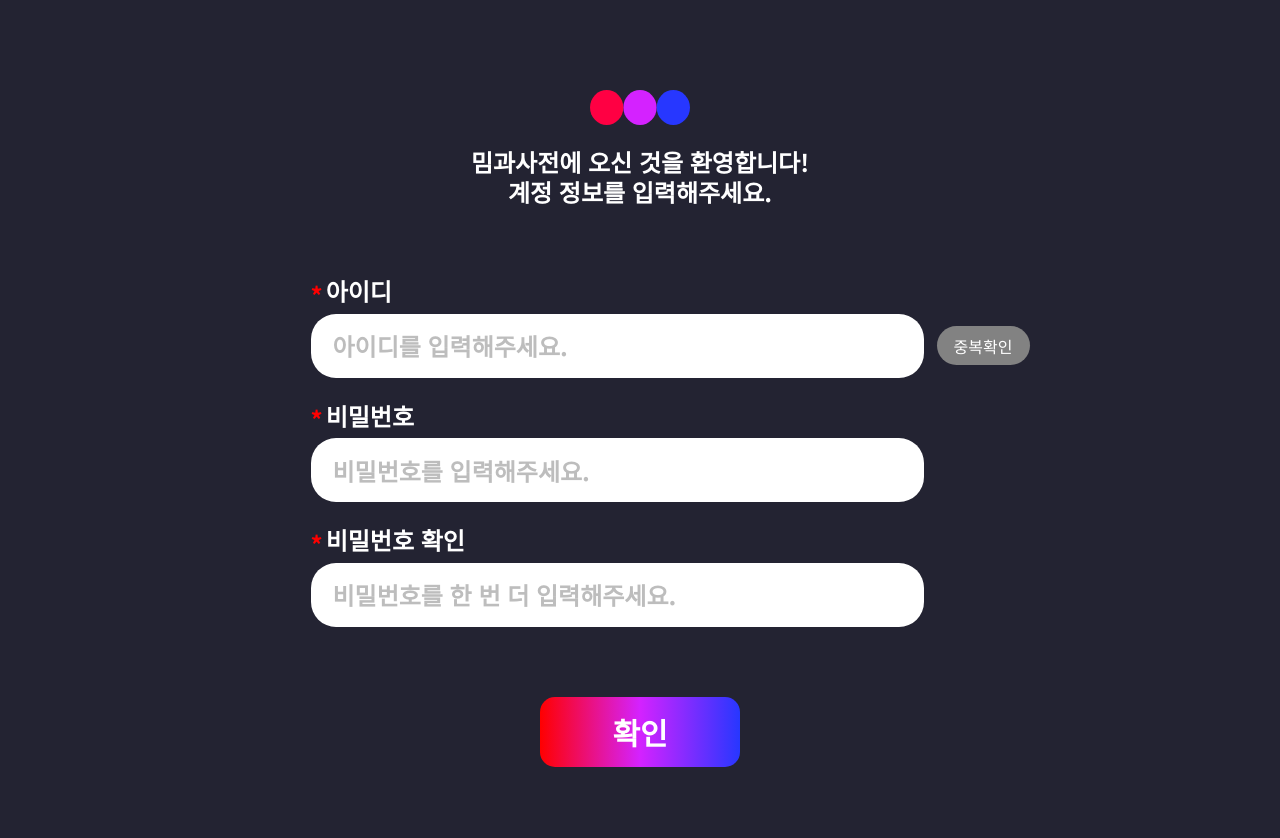
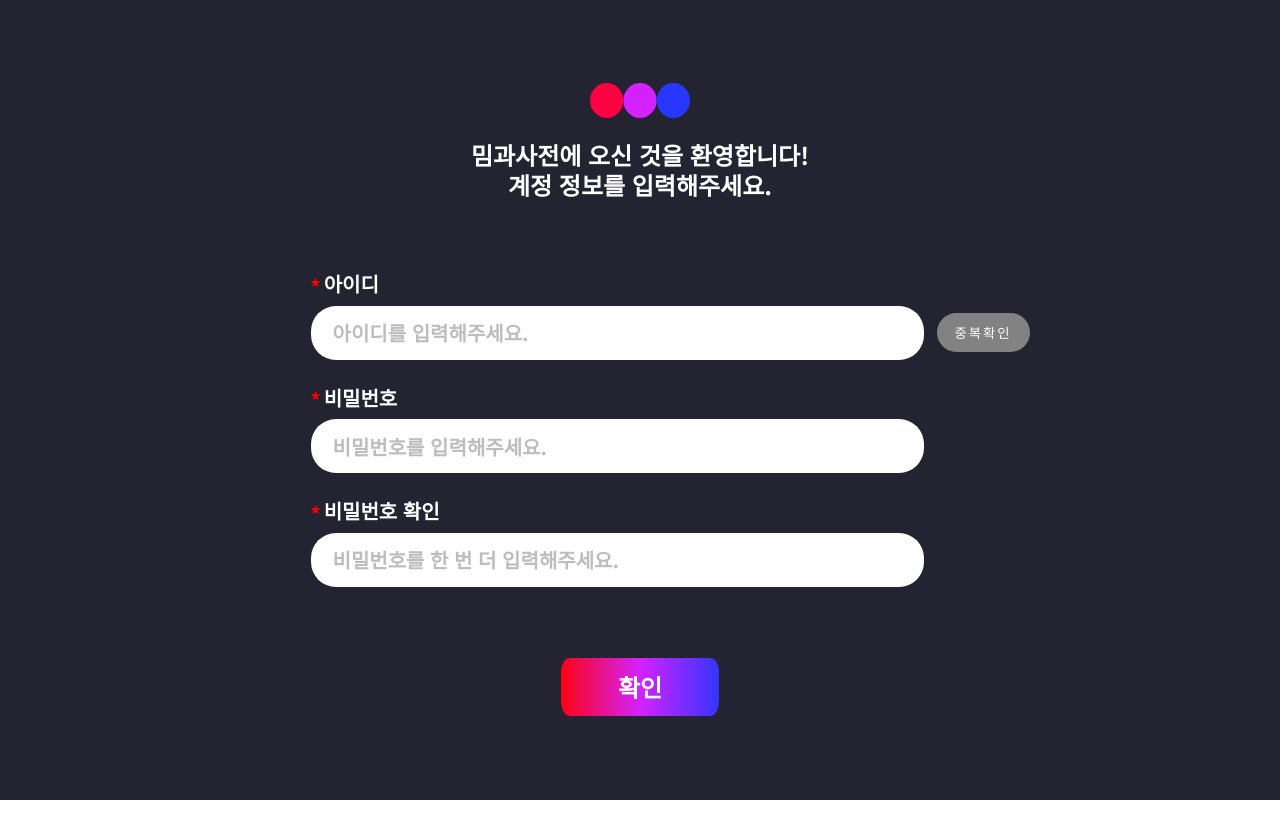
Before and after one commit to MEME-DICTIONARY/MEME-DICTIONARY, a React (Create React App) app: page /signup in a window 1280 px wide. Shown: the top 838 px of the page. After the commit the page ends 800 px from the top, so only its background shows below. Built offline with nearby package versions, Linux system fonts and the light colour scheme.

Commit message:
feat: 로그인, 회원가입 input 유효성 검사 js 추가 및 css 수정

```diff
--- a/public/index.html
+++ b/public/index.html
@@ -3,9 +3,12 @@
   <head>
     <meta charset="utf-8" />
     <link rel="icon" href="%PUBLIC_URL%/favicon.ico" />
-    <link rel="preconnect" href="https://fonts.googleapis.com">
-    <link rel="preconnect" href="https://fonts.gstatic.com" crossorigin>
-    <link href="https://fonts.googleapis.com/css2?family=Noto+Sans+KR:wght@400;500;700;900&display=swap" rel="stylesheet">
+    <link rel="preconnect" href="https://fonts.googleapis.com" />
+    <link rel="preconnect" href="https://fonts.gstatic.com" crossorigin />
+    <link
+      href="https://fonts.googleapis.com/css2?family=Noto+Sans+KR:wght@400;500;700;900&display=swap"
+      rel="stylesheet"
+    />
     <meta name="viewport" content="width=device-width, initial-scale=1" />
     <meta name="theme-color" content="#000000" />
     <meta
--- a/src/assets/style/SearchResultPage.module.css
+++ b/src/assets/style/SearchResultPage.module.css
@@ -4,28 +4,31 @@
   flex-direction: column;
   background-color: #232332;
   color: #fff;
-  min-height:100vh;
+  min-width: 100vw;
+  min-height: 100vh;
 }
 .searchResult__wrapper > .searchResult__nav {
   display: flex;
   margin: 151px 0 57px 51px;
+  color: #696868;
 }
 
-.searchResult__wrapper > .searchResult__nav > a {
-  color: #696868;
+.searchResult__nav > .nav__list {
   font-size: 24px;
   font-weight: 700;
+  list-style: none;
+  cursor: pointer;
 }
 
-.searchResult__wrapper > .searchResult__nav > a:first-child {
+.on {
   color: #fff;
 }
 
-.searchResult__wrapper > .searchResult__nav > a:first-child::after {
+.searchResult__nav > .nav__list:first-child::after {
   display: inline-block;
   content: "";
   width: 2px;
-  height:20px;
+  height: 20px;
   background-color: #696868;
   vertical-align: middle;
   margin: 0 7px;
@@ -34,10 +37,10 @@
 .searchResult__wrapper > .result__container {
   display: flex;
   flex-direction: column;
-  width: 90%;
-  margin: 0 auto;
+  margin-left: 51px;
 }
 .result__container > .result__lists > .result__list {
+  width: 95%;
   margin-bottom: 24px;
   padding-bottom: 11px;
   border-bottom: 1px solid #696868;
--- a/src/assets/style/SignupPage.module.css
+++ b/src/assets/style/SignupPage.module.css
@@ -1,3 +1,7 @@
+* {
+    font-family: "Noto Sans KR",
+        sans-serif;
+}
 .signupPage__wrapper {
      font-family: "Noto Sans KR", sans-serif;
   display: flex;
@@ -5,7 +9,10 @@
   justify-content: center;
   align-items: center;
   background-color: #232332;
-    padding: 90px 0;
+  min-width: fit-content;
+  min-height: 100vh;
+  margin:0 auto;
+  padding:0 60px;
 }
 
 .signupPage__wrapper > .account__wrapper {
@@ -26,7 +33,7 @@
 .account__wrapper > .data__input>strong {
     color: #fff;
     font-weight: 700;
-    font-size: 24px;
+    font-size: 20px;
     line-height: 28px;
     padding-bottom: 5px;
 }
@@ -47,9 +54,9 @@
     border: none;
     border-radius: 25px;
     width: 609px;
-    height: 62px;
+    height: 52px;
     text-indent: 20px;
-    font-size: 24px;
+    font-size: 20px;
 }
 
 .account__wrapper >.data__input input:focus {
@@ -58,7 +65,7 @@
 
 .account__wrapper >.data__input input::placeholder {
     font-weight: 700;
-    font-size: 24px;
+    font-size: 20px;
     line-height: 28px;
     color: #BDBDBD;
 }
@@ -70,4 +77,8 @@
     border: none;
     border-radius: 20px;
     background-color: #828282;
+    font-weight: 500;
+    cursor: pointer;
+    text-align: center;
+    letter-spacing: 2px;
 }
--- a/src/assets/style/reset.css
+++ b/src/assets/style/reset.css
@@ -1,9 +1,46 @@
-/* http://meyerweb.com/eric/tools/css/reset/
-   v2.0 | 20110126
-   License: none (public domain)
-*/
-
-html,
+html, body, div, span, applet, object, iframe,
+h1, h2, h3, h4, h5, h6, p, blockquote, pre,
+a, abbr, acronym, address, big, cite, code,
+del, dfn, em, img, ins, kbd, q, s, samp,
+small, strike, strong, sub, sup, tt, var,
+b, u, i, center,
+dl, dt, dd, ol, ul, li,
+fieldset, form, label, legend,
+table, caption, tbody, tfoot, thead, tr, th, td,
+article, aside, canvas, details, embed,
+figure, figcaption, footer, header, hgroup,
+menu, nav, output, ruby, section, summary,
+time, mark, audio, video {
+	margin: 0;
+	padding: 0;
+	border: 0;
+	font-size: 100%;
+	font: inherit;
+	vertical-align: baseline;
+}
+/* HTML5 display-role reset for older browsers */
+article, aside, details, figcaption, figure,
+footer, header, hgroup, menu, nav, section {
+	display: block;
+}
+body {
+	line-height: 1;
+}
+ol, ul {
+	list-style: none;
+}
+blockquote, q {
+	quotes: none;
+}
+blockquote:before, blockquote:after,
+q:before, q:after {
+	content: '';
+	content: none;
+}
+table {
+	border-collapse: collapse;
+	border-spacing: 0;
+}html,
 body,
 div,
 span,
@@ -91,6 +128,7 @@ video {
     font: inherit;
     vertical-align: baseline;
 }
+
 /* HTML5 display-role reset for older browsers */
 article,
 aside,
@@ -105,38 +143,30 @@ nav,
 section {
     display: block;
 }
+
 body {
     line-height: 1;
 }
+
 ol,
 ul {
     list-style: none;
 }
+
 blockquote,
 q {
     quotes: none;
 }
+
 blockquote:before,
 blockquote:after,
 q:before,
 q:after {
-  content: "";
+    content: '';
     content: none;
 }
+
 table {
     border-collapse: collapse;
     border-spacing: 0;
 }
-a {
-  text-decoration: none;
-  color: black;
-}
-button {
-  background: none;
-  color: inherit;
-  border: none;
-  padding: 0;
-  font: inherit;
-  cursor: pointer;
-  outline: inherit;
-}
--- a/src/component/BaseButton.js
+++ b/src/component/BaseButton.js
@@ -3,6 +3,7 @@ import styled from "styled-components";
 
 const StyledButton = styled.button`
   border-radius: 15px;
+  background-color:transparent;
   background-image: linear-gradient(
     to right,
     #ff0000 0%,
@@ -10,18 +11,18 @@ const StyledButton = styled.button`
     #2737ff 100%
   );
   border: none;
-  background-origin: content-box;
   background-clip: content-box;
   color: #fff;
-  width: 200px;
-  height: 70px;
-  font-size:30px;
+  width: 170px;
+  height: 60px;
+  font-size:24px;
   font-weight:700;
   text-align: center;
+  cursor:pointer;
 `;
 
 function BaseButton(props) {
-    return <StyledButton>{props.text}</StyledButton>;
+  return <StyledButton onClick={props.onClick}>{props.text}</StyledButton>;
 }
 
 export default BaseButton;
--- a/src/pages/LandingPage.jsx
+++ b/src/pages/LandingPage.jsx
@@ -2,6 +2,7 @@ import React, { useRef } from 'react'
 import { useNavigate } from 'react-router-dom';
 import styles from "../assets/style/LandingPage.module.css"
 import logo_image from '../assets/img/logo.png';
+
 
 
 export default function LandingPage() {
--- a/src/pages/LoginPage.jsx
+++ b/src/pages/LoginPage.jsx
@@ -1,32 +1,75 @@
-import React from 'react'
+import { React, useState } from "react";
 import styles from "../assets/style/LoginPage.module.css";
-import AccountSection from '../component/AccountSection.js';
-import BaseButton from '../component/BaseButton';
+import AccountSection from "../component/AccountSection.js";
+import BaseButton from "../component/BaseButton";
 
 function LoginPage() {
+  const [id, setId] = useState("");
+  const [password, setPassword] = useState("");
+const [isCheck, setIsCheck] = useState(false);
+
+  const handleId = (e) => {
+      setId(e.target.value);
+      setIsCheck(false);
+  };
+
+  const handlePassword = (e) => {
+    setPassword(e.target.value);
+  };
+
+  const handleLoginButton = () => {
+    if (id === "" || password === "") {
+      alert("빈칸을 모두 채워주세요.");
+    } else {
+        if (!isCheck) {
+            alert('아이디 중복체크를 먼저 해주세요.');
+        }
+    }
+  };
+
   return (
     <div className={styles.loginPage__wrapper}>
       <AccountSection />
       <div className={styles.account__wrapper}>
         <div className={styles.data__input}>
-                    <strong><span>*</span>아이디</strong>
+          <strong>
+            <span>*</span>아이디
+          </strong>
           <div className={styles.data__id}>
-                        <input type="text" placeholder="아이디를 입력해주세요." />
-                        <button>중복확인</button>
+            <input
+              type="text"
+              minLength={5}
+              maxLength={10}
+              placeholder="아이디를 입력해주세요."
+              value={id}
+              onChange={handleId}
+            />
+            <button onClick={() => { setIsCheck(true); alert('중복체크 완료'); }}>중복확인</button>
           </div>
         </div>
 
         <div className={styles.data__input}>
-                    <strong><span>*</span>비밀번호</strong>
+          <strong>
+            <span>*</span>비밀번호
+          </strong>
           <div className={styles.data__password}>
-                        <input type="text" placeholder="비밀번호를 입력해주세요." />
+            <input
+              type="password"
+              minLength={5}
+              maxLength={10}
+              placeholder="비밀번호를 입력해주세요."
+              value={password}
+              onChange={handlePassword}
+            />
           </div>
         </div>
       </div>
-            <a className={styles.signup__link} href="/signup">회원가입 하러가기</a>
-            <BaseButton text="로그인"></BaseButton>
+      <a className={styles.signup__link} href="/signup">
+        회원가입 하러가기
+      </a>
+      <BaseButton text="로그인" onClick={handleLoginButton}></BaseButton>
     </div>
-    )
+  );
 }
 
 export default LoginPage;
--- a/src/pages/SignupPage.jsx
+++ b/src/pages/SignupPage.jsx
@@ -1,9 +1,38 @@
-import React from 'react'
+import {React,useState} from 'react'
 import styles from "../assets/style/SignupPage.module.css";
 import AccountSection from '../component/AccountSection.js';
 import BaseButton from '../component/BaseButton';
 
 function SignupPage() {
+    const [id, setId] = useState("");
+    const [password, setPassword] = useState("");
+    const [verifyPassword, setVerifyPassword] = useState("");
+    const [isCheck, setIsCheck] = useState(false);
+
+  const handleId = (e) => {
+      setId(e.target.value);
+      setIsCheck(false);
+  };
+
+  const handlePassword = (e) => {
+    setPassword(e.target.value);
+  };
+
+  const handleSignupButton = () => {
+    if (id === "" || password === "") {
+      alert("빈칸을 모두 채워주세요.");
+    } else {
+        if (!isCheck) {
+            alert('아이디 중복체크를 먼저 해주세요.');
+        } else {
+            if (id.length < 5 || password.length < 5 || verifyPassword.length < 5) {
+                alert('아이디와 비밀번호는 5글자 이상이어야 합니다.');
+            } else if (password !== verifyPassword) {
+                alert('확인 비밀번호가 일치하지 않습니다.');
+            }
+        }
+    }
+  };
     return (
         <div className={styles.signupPage__wrapper}>
             <AccountSection />
@@ -11,26 +40,26 @@ function SignupPage() {
                 <div className={styles.data__input}>
                     <strong><span>*</span>아이디</strong>
                     <div className={styles.data__id}>
-                        <input type="text" placeholder="아이디를 입력해주세요." />
-                        <button>중복확인</button>
+                        <input type="text" placeholder="아이디를 입력해주세요." value={id} onChange={handleId}/>
+                        <button onClick={() => { setIsCheck(true); alert('중복체크 완료'); }}>중복확인</button>
                     </div>
                 </div>
 
                 <div className={styles.data__input}>
                     <strong><span>*</span>비밀번호</strong>
                     <div className={styles.data__password}>
-                        <input type="text" placeholder="비밀번호를 입력해주세요." />
+                        <input type="password" placeholder="비밀번호를 입력해주세요." value={password} onChange={handlePassword}/>
                     </div>
                 </div>
 
                 <div className={styles.data__input}>
                     <strong><span>*</span>비밀번호 확인</strong>
                     <div className={styles.data__password}>
-                        <input type="text" placeholder="비밀번호를 한 번 더 입력해주세요." />
+                        <input type="password" placeholder="비밀번호를 한 번 더 입력해주세요." value={verifyPassword} onChange={(e)=>setVerifyPassword(e.target.value)}/>
                     </div>
                 </div>
             </div>
-            <BaseButton text="확인"></BaseButton>
+            <BaseButton text="확인" onClick={handleSignupButton}></BaseButton>
         </div>
     )
 }
```
Also changed, not shown: src/assets/style/LoginPage.module.css (+18 -11 lines), src/pages/SearchResultPage.jsx (+23 -9 lines). Lines whose indentation alone changed are shown as unchanged.
